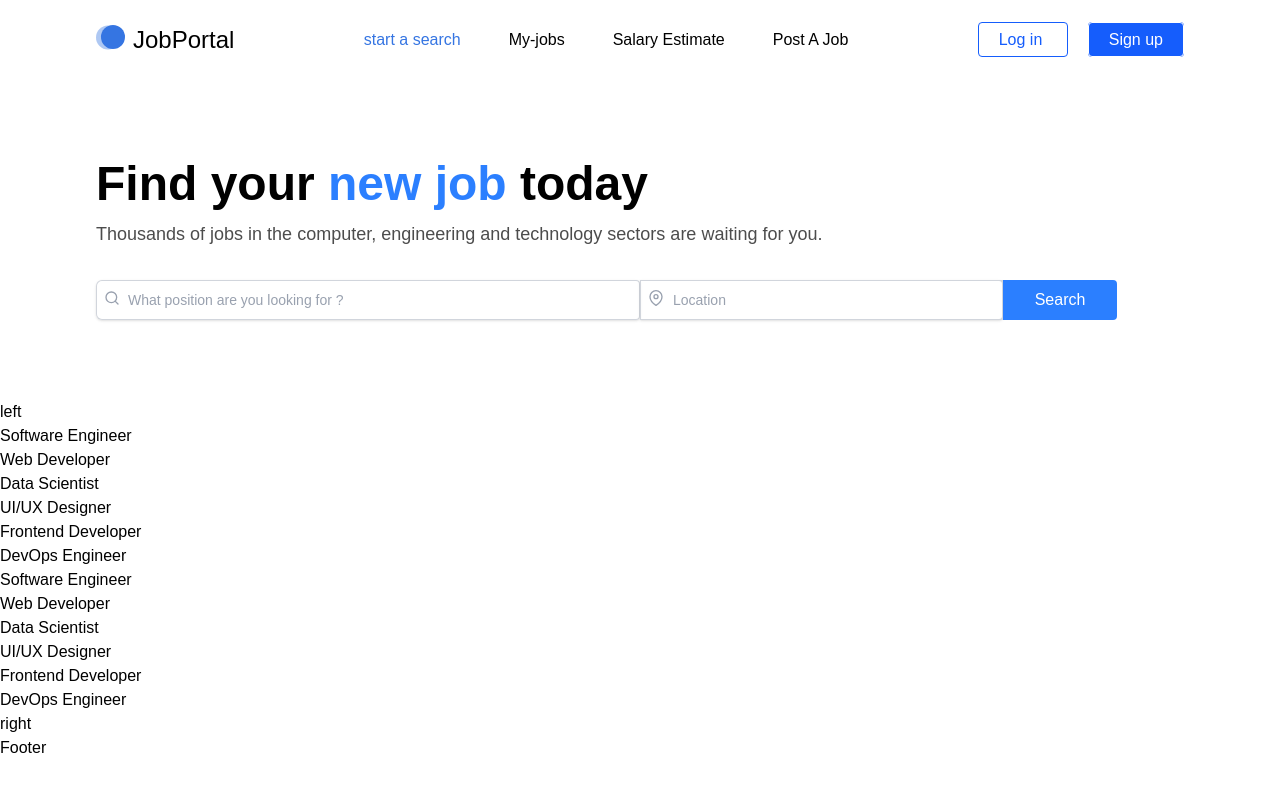
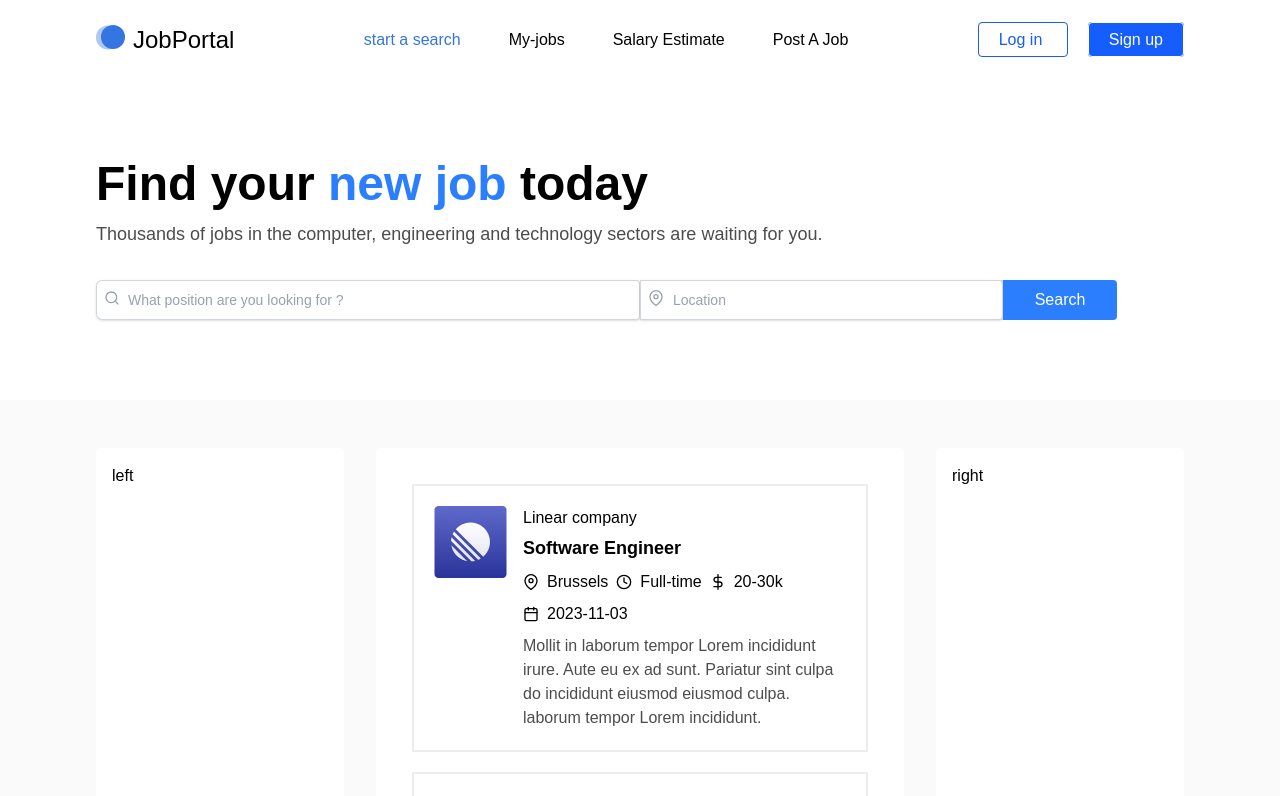
Before and after one commit to Mikael241221/Job-portal-client, a React (Vite) app: page / in a window 1280 px wide. Shown: the top 796 px of the page. Built offline with nearby package versions, Linux system fonts and the light colour scheme.

Commit message:
create a folder

```diff
--- a/src/Pages/Home.jsx
+++ b/src/Pages/Home.jsx
@@ -62,10 +62,13 @@
     <div>
       <Banner query ={query} handleInputChange={handleInputChange}/>
       {/* main content */}
-      <div>
-         <div>left</div>
-         <div><Jobs result ={result}/></div>
-         <div>right</div>
+      <div className='bg-[#FAFAFA] md:grid grid-cols-4 gap-8 lg:px-24 px-4 py-12'>
+        {/* left side */}
+         <div className='bg-white p-4 rounded '>left</div>
+         {/* jobs cards */}
+         <div className='col-span-2 bg-white p-4 rounded-sm '><Jobs result ={result}/></div>
+         {/* right side */}
+         <div className='bg-white p-4 rounded '>right</div>
 
       </div>
     </div>
--- a/src/components/Card.jsx
+++ b/src/components/Card.jsx
@@ -1,10 +1,28 @@
 import React from 'react'
+import { Link } from 'react-router-dom'
+import { FiCalendar, FiClock, FiDollarSign, FiMapPin } from 'react-icons/fi'
 
 const Card = ({data}) => {
+    const {companyName, companyLogo, minPrice, maxPrice,salaryType, jobLocation,
+        employmentType, postingDate, description,jobTitle} = data;
   return (
+   <section className='card'>
+    <Link to={"/"} className='flex gap-4 flex-col sm:flex-row items-start'>
+    <img src={companyLogo} alt="" />
     <div>
-   <h1>{data.jobTitle}</h1>
-  </div>
+        <h4 className='text-black mb-1'>{companyName}</h4>
+        <h3 className='text-lg font-semibold mb-2'>{jobTitle}</h3>
+        <div className='tesxt-black/70 text-base flex flex-wrap gap-2 mb-2'>
+            <span className='flex items-center gap-2'><FiMapPin/> {jobLocation} </span>
+            <span className='flex items-center gap-2'><FiClock/> {employmentType} </span>
+            <span className='flex items-center gap-2'><FiDollarSign/> {minPrice}-{maxPrice}k </span>
+            <span className='flex items-center gap-2'><FiCalendar/> {postingDate} </span>
+        </div>
+        <p className='text-base text-black/70'>{description}</p>
+    </div>
+    </Link>
+
+   </section>
   )
 }
 
```
